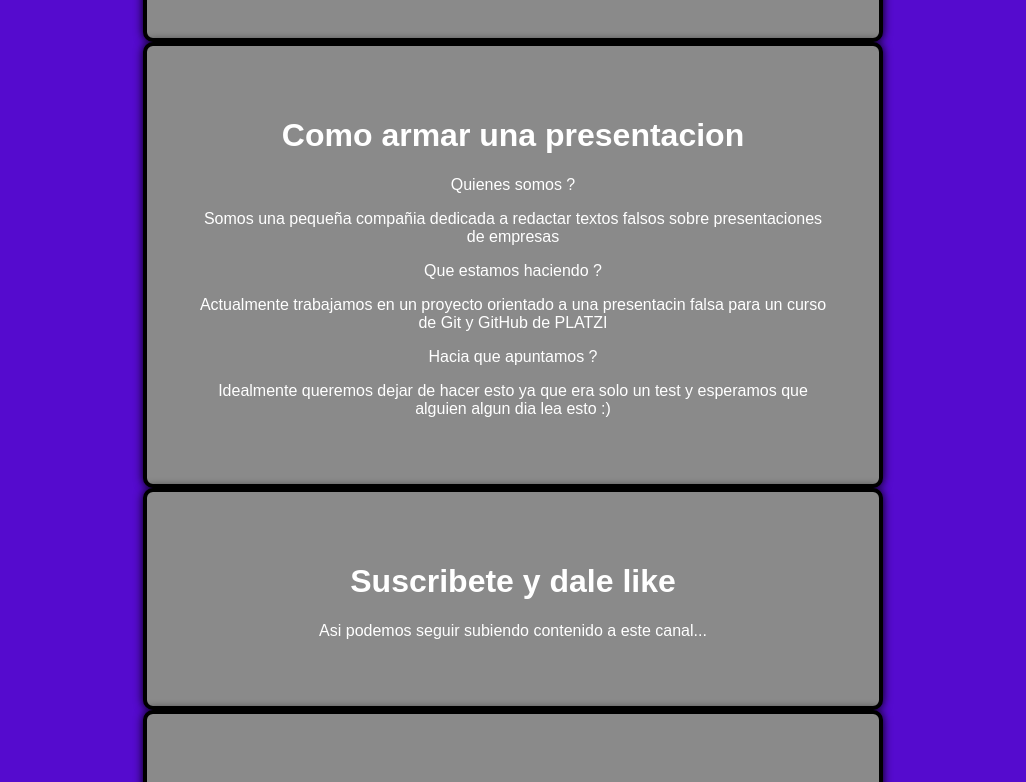
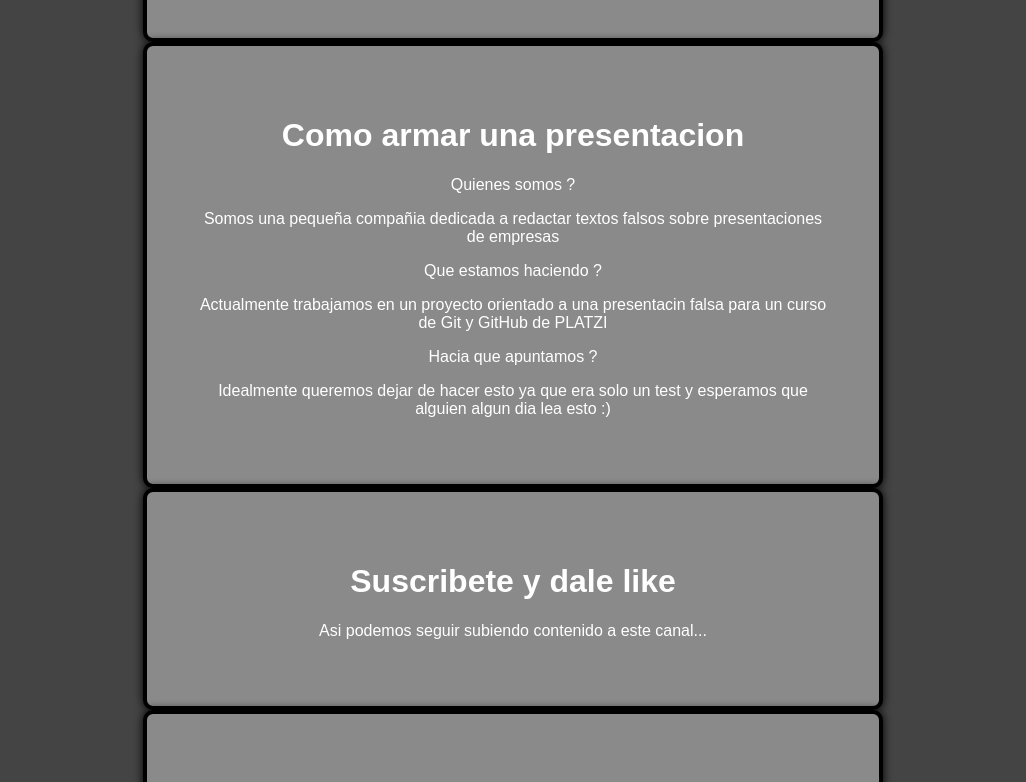
Before and after one commit to KenderMan/GitTesting, a plain HTML site: page index.html in a window 1280 px wide. Shown: the part 769-1551 px from the top of the page, without its empty margins (127-1153 px from the left). Drawn offline with Linux system fonts and the light colour scheme.

Commit message:
volvimos al color gris porque el morado resalta mucho

```diff
--- a/css/style.css
+++ b/css/style.css
@@ -1,5 +1,5 @@
 body{
-    background-color: #550bce;
+    background-color: #444444;
     text-align: center;
     font-family: "Arial";
     color : white;
```
